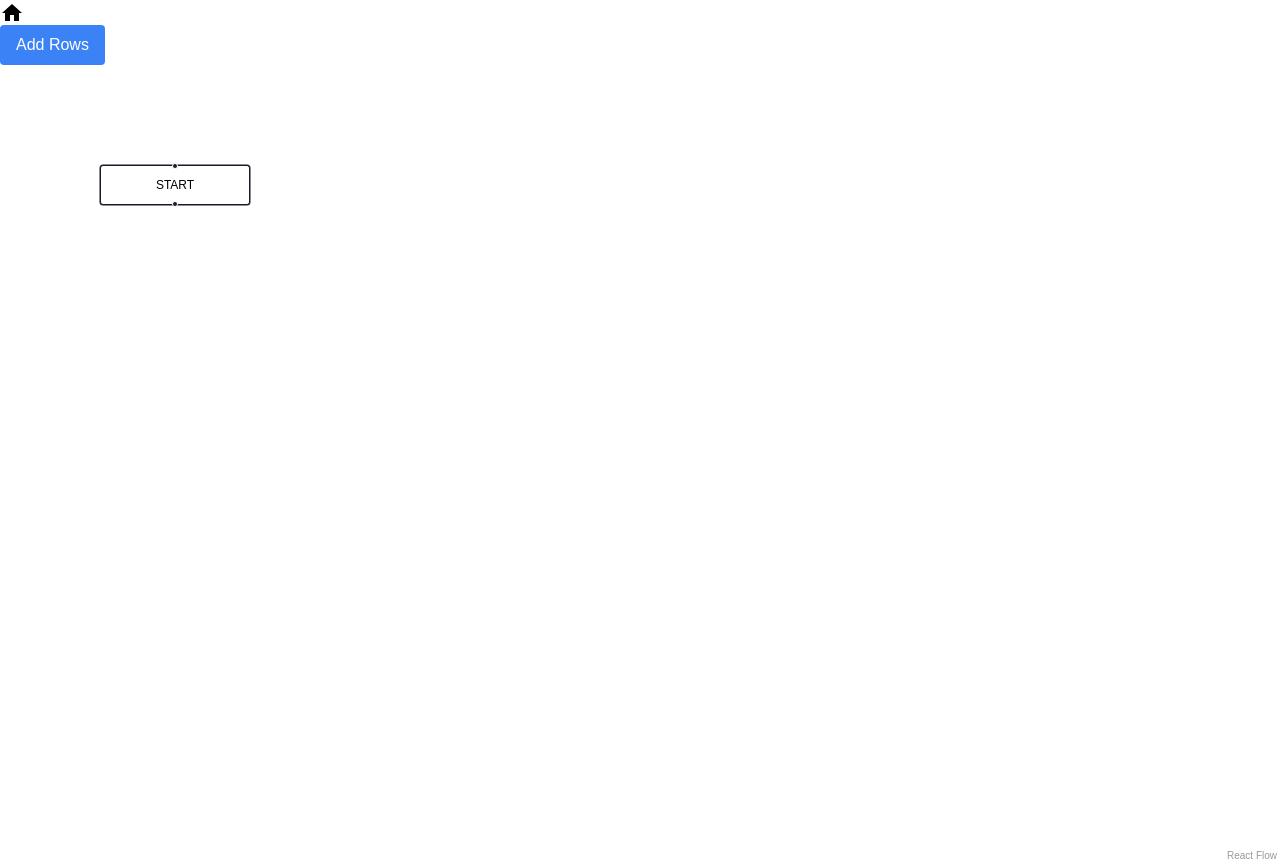
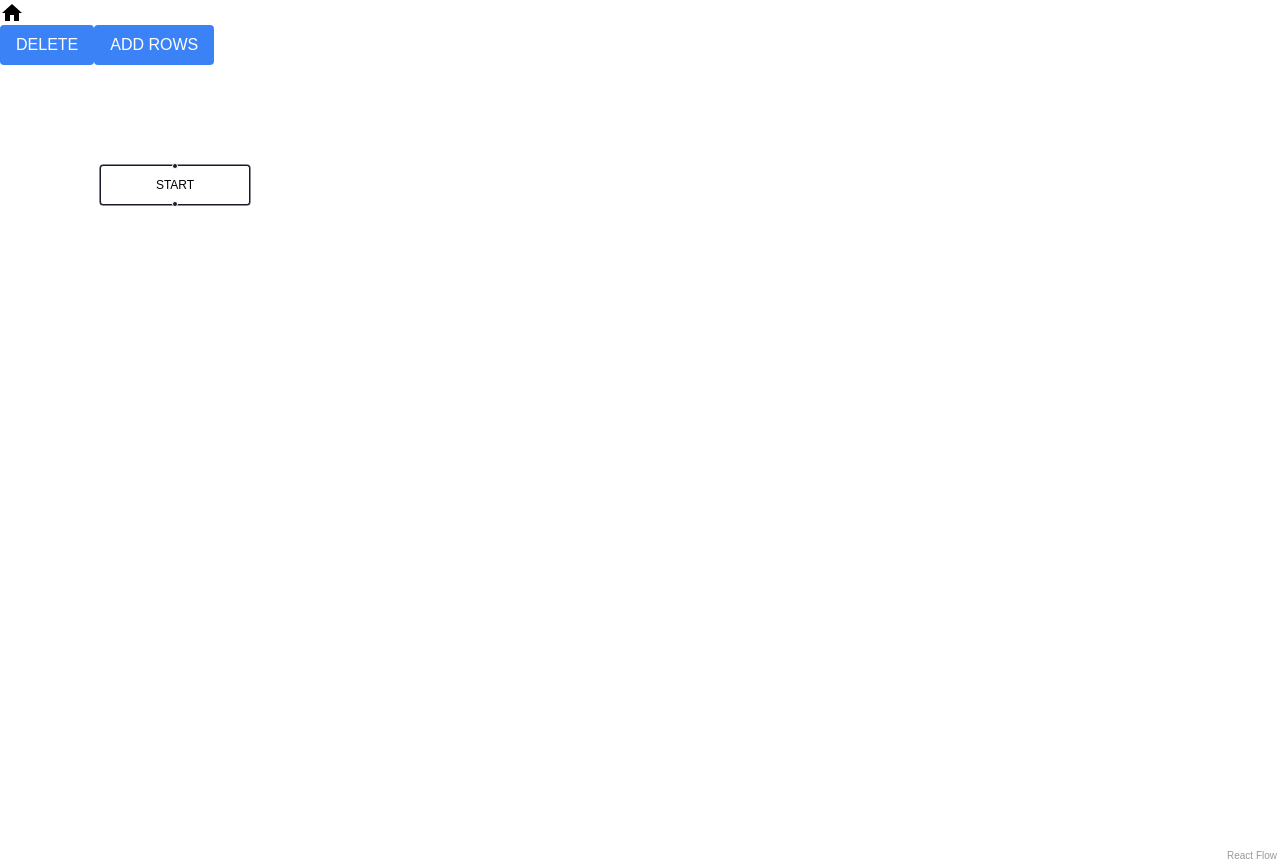
Before and after one commit to bora001/work-flows-demo, a Next.js app: page /workflows in a window 1280 px wide. Both pictures are taken after a click on the element 175 px from the left and 125 px from the top of the page. Built offline with nearby package versions, Linux system fonts and the light colour scheme.

Commit message:
[feat] delete nodes

```diff
--- a/src/components/WorkFlow/Workflow.tsx
+++ b/src/components/WorkFlow/Workflow.tsx
@@ -29,15 +29,17 @@ const Workflow = () => {
 
   const { getViewport } = useReactFlow();
 
-  const [showMenu, setShowMenu] = useState(false);
+  const [currentNode, setCurrentNode] = useState<string | null>(null);
   const [menuPosition, setMenuPosition] = useState({ x: 0, y: 0 });
-
+  const [currentMenu, setCurrentMenu] = useState("");
   const clickNode = (
     e: MouseEvent<Element, globalThis.MouseEvent>,
     node: Node
   ) => {
     e.stopPropagation();
-    setShowMenu((prev) => !prev);
+    setCurrentNode(currentNode ? null : node.id);
+    console.log("node,", node);
+    setCurrentMenu(String(node.data.type));
     const { x, y, zoom } = getViewport();
     const adjustedX = node.position.x * zoom + x;
     const adjustedY = node.position.y * zoom + y;
@@ -45,23 +47,22 @@ const Workflow = () => {
   };
 
   const clickBackground = () => {
-    setShowMenu(false);
+    setCurrentNode(null);
     console.log("back");
   };
 
   const onNodeDrag = () => {
-    setShowMenu(false);
+    setCurrentNode(null);
   };
 
-  const addNode = () => {
-    setShowMenu(false);
+  const addNode = ({ label, type }: { label: string; type: string }) => {
+    setCurrentNode(null);
     const newNodeId = `${nodes.length + 1}`;
     const lastNode = nodes[nodes.length - 1];
-
     const newNode = {
       id: newNodeId,
       type: "default",
-      data: { label: `노드 ${newNodeId}` },
+      data: { label: `${label}`, type },
       position: { x: lastNode.position.x + 200, y: lastNode.position.y }, // x축으로 150px 간격
     };
 
@@ -77,20 +78,49 @@ const Workflow = () => {
     setEdges((prevEdges) => [...prevEdges, newEdge]);
   };
 
+  const addRows = () => {
+    const newNodeId =
+      nodes.filter((node) => node.data.label.includes("ADD ROWS")).length + 1;
+    addNode({ label: `ADD ROWS ${newNodeId}`, type: "add_rows" });
+  };
+
+  const deleteNode = () => {
+    const nodeId = currentNode;
+    setNodes((prevNodes) => prevNodes.filter((node) => node.id !== nodeId));
+    setEdges((prevEdges) =>
+      prevEdges.filter(
+        (edge) => edge.source !== nodeId && edge.target !== nodeId
+      )
+    );
+    setCurrentNode(null);
+  };
+
   return (
     <div style={{ width: "100%", height: "100vh" }} onClick={clickBackground}>
-      {showMenu && (
+      {currentNode && (
         <div
-          className="drop-shadow-lg bg-blue-200 absolute z-10 p-5 rounded-lg"
+          className="drop-shadow-lg bg-blue-200 absolute z-10 p-5 rounded-lg
+          flex flex-col gap-3
+          "
           style={{
             top: menuPosition.y - 10,
             left: menuPosition.x - 100,
           }}
           onClick={(e) => e.stopPropagation()}
         >
-          <button className="btn" onClick={addNode}>
-            Add Rows
-          </button>
+          {currentMenu === "add_rows" && (
+            <button className="btn">SET DATA</button>
+          )}
+          {nodes.length > 0 && (
+            <button className="btn" onClick={deleteNode}>
+              DELETE
+            </button>
+          )}
+          {currentMenu !== "add_rows" && (
+            <button className="btn" onClick={addRows}>
+              ADD ROWS
+            </button>
+          )}
         </div>
       )}
       <ReactFlow
```
